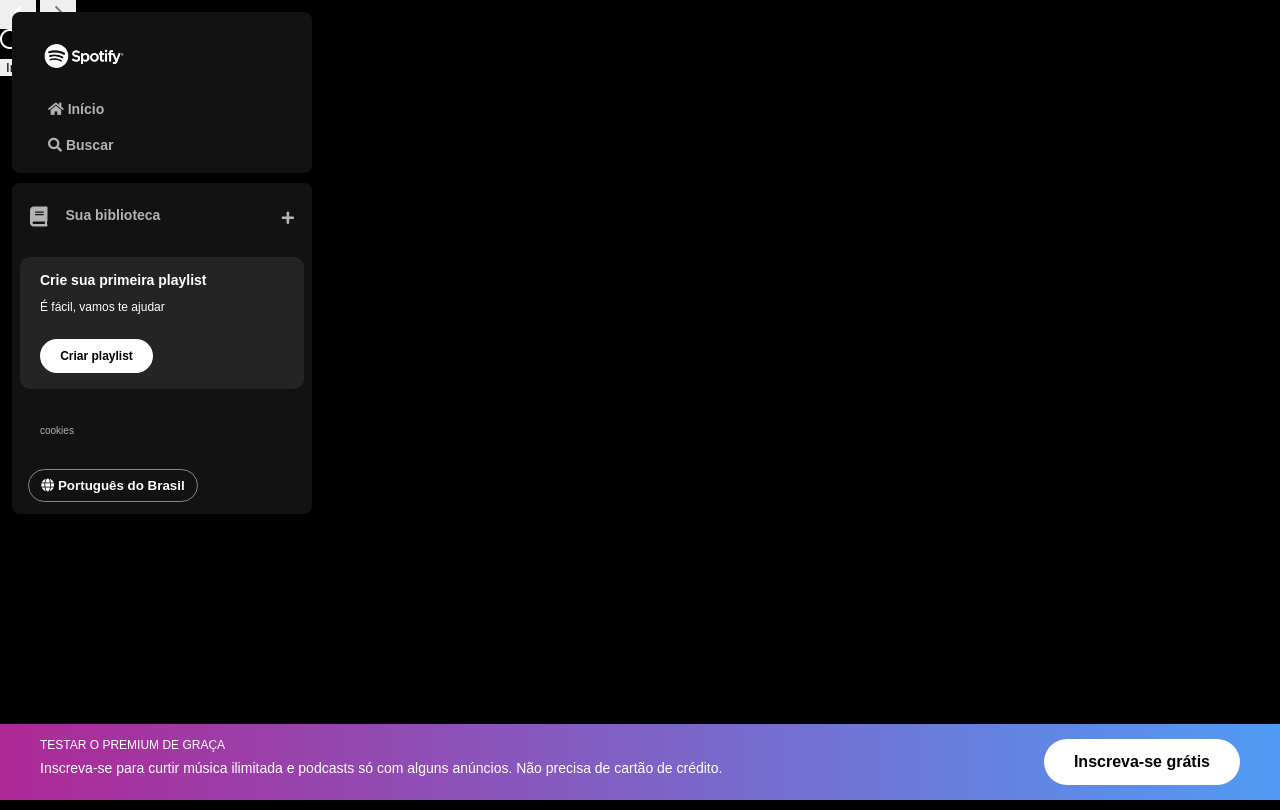
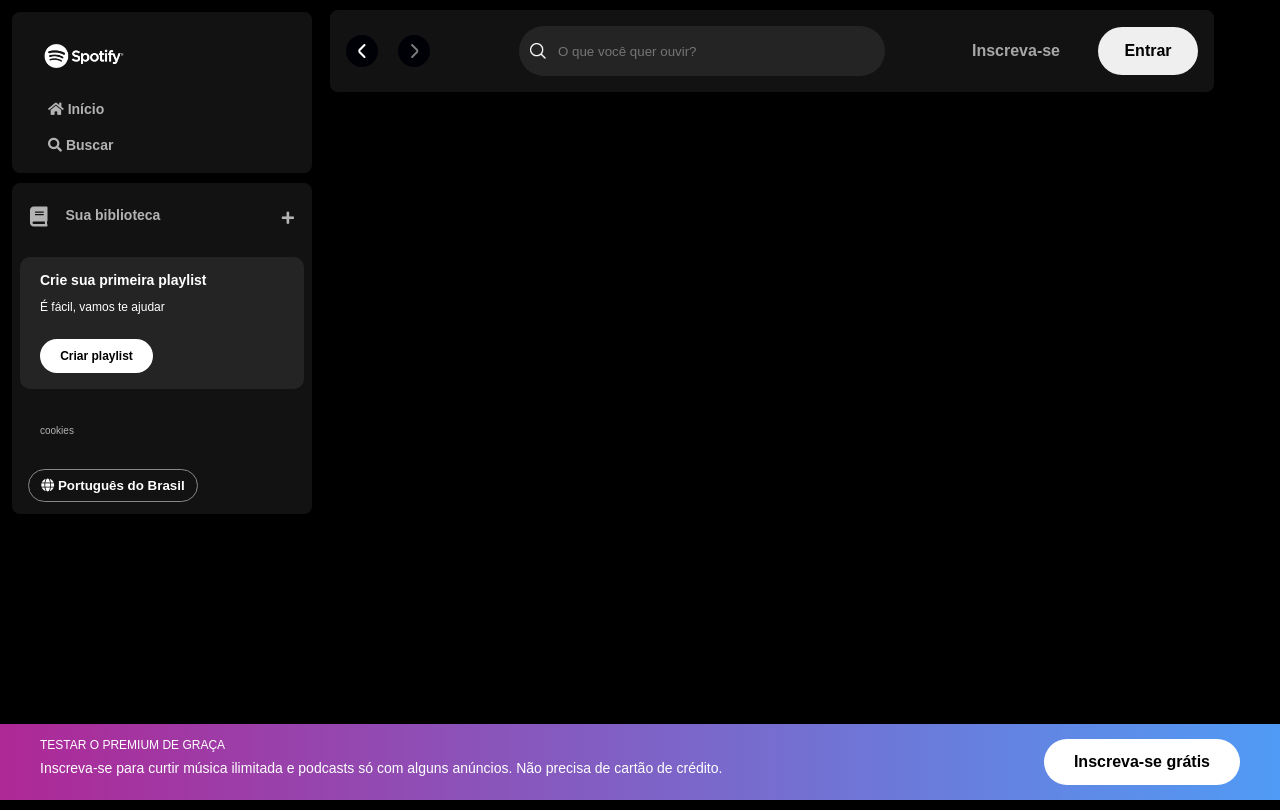
Before and after one commit to ysuoincode/Clone-Spotify, a plain HTML site: page index.html in a window 1280 px wide. Drawn offline with Linux system fonts and the light colour scheme.

Commit message:
add-main-content

```diff
--- a/index.html
+++ b/index.html
@@ -5,9 +5,10 @@
   <meta name="viewport" content="width=device-width, initial-scale=1.0">
   <title>Clone Spotify</title>
 
-  <link rel="stylesheet" href="src/styles/resetcss.css">
-  <link rel="stylesheet" href="src/styles/vars.css">
-  <link rel="stylesheet" href="src/styles/sidebar-footer.css">
+  <link rel="stylesheet" href="./src/styles/resetcss.css">
+  <link rel="stylesheet" href="./src/styles/vars.css">
+  <link rel="stylesheet" href="./src/styles/sidebar-footer.css">
+  <link rel="stylesheet" href="./src/styles/main-content.css">
   <link rel="stylesheet" href="https://use.fontawesome.com/releases/v5.15.4/css/solid.css"/>
   <link rel="stylesheet" href="https://use.fontawesome.com/releases/v5.15.4/css/fontawesome.css"/>
 
@@ -62,7 +63,6 @@
           <span>Português do Brasil</span>
         </button>
       </div>
-
     </div>
   </div>
 
@@ -70,8 +70,8 @@
     <div class="main-container">
       <nav class="header-navigation">
         <div class="navigation">
-          <button class="arrow-left"><img src="src/assets/icons/small-left.png" alt=""></button>
-          <button class="arrow-right"><img src="src/assets/icons/small-right.png" alt=""></button>
+          <button class="arrow-left"><img src="./src/assets/icons/small-left.png" alt="Seta esquerda"></button>
+          <button class="arrow-right"><img src="./src/assets/icons/small-right.png" alt="Seta direita"></button>
         </div>
         <div class="header-search">
           <img src="src/assets/icons/search.png" alt="">
--- a/src/styles/main-content.css
+++ b/src/styles/main-content.css
@@ -22,3 +22,70 @@
   justify-content: space-around;
   align-items: center;
 }
+
+.header-navigation .navigation .arrow-left{
+  margin-right: 1.25rem;
+}
+
+.arrow-left, .arrow-right {
+  display: flex;
+  align-items: center;
+  justify-content: center;
+  width: 32px;
+  height: 32px;
+  background: var(--bg-icon);
+  background-color: var(--bg-arrow-color);
+  border-radius: 50%;
+  border: none;
+  cursor: pointer;
+}
+
+.header-login{
+  display: flex;
+  align-items: center;
+}
+
+.header-search{
+  display: flex;
+  align-items: center;
+  width: 364px;
+  height: 48px;
+  margin-left: 8px;
+  background-color: #242424;
+  border-radius: 500px;
+  border: 1px solid transparent;
+}
+
+.header-search img{
+  width: 16px;
+  height: 16px;
+  margin-left: 10px;
+}
+
+.header-search input{
+  background: transparent;
+  border: none;
+  padding: 0 100px 0 12px;
+  color: #fff;
+  text-overflow: ellipsis;
+  overflow: hidden;
+  white-space: nowrap;
+  outline: none;
+}
+
+.header-login .subscribe{
+  color: #a7a7a7;
+  font-size: 16px;
+  font-weight: 700;
+  background-color: transparent;
+  margin-right: 32px;
+}
+
+.header-login .login{
+  width: 100px;
+  height: 48px;
+  color: #000;
+  font-size: 16px;
+  font-weight: 700;
+  border-radius: 40px;
+}
--- a/src/styles/vars.css
+++ b/src/styles/vars.css
@@ -1,4 +1,8 @@
 :root{
   /* FONT */
   --font-dm-sans: "DM Sans", sans-serif;
+
+  /* COLORS */
+  --bg-icon: #131313;
+  --bg-arrow-color: rgba(0,0,07);
 }
```
